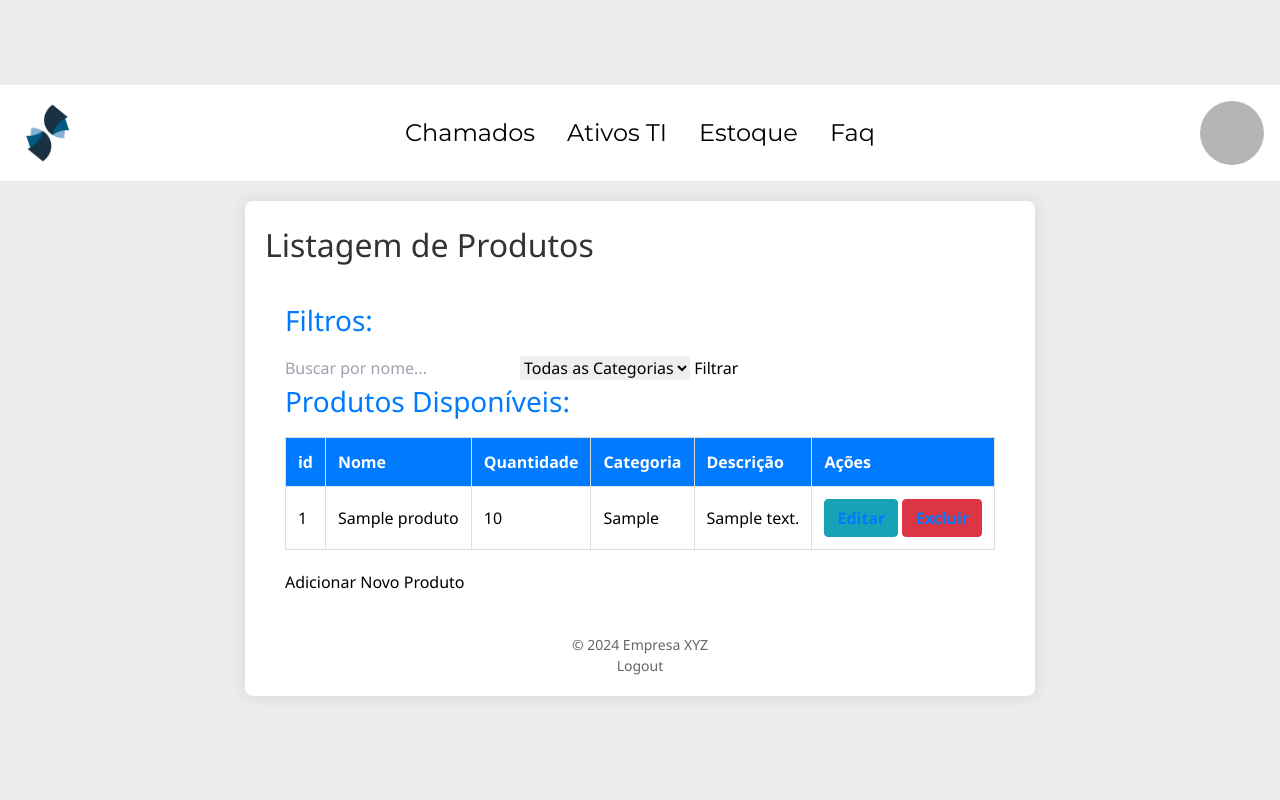
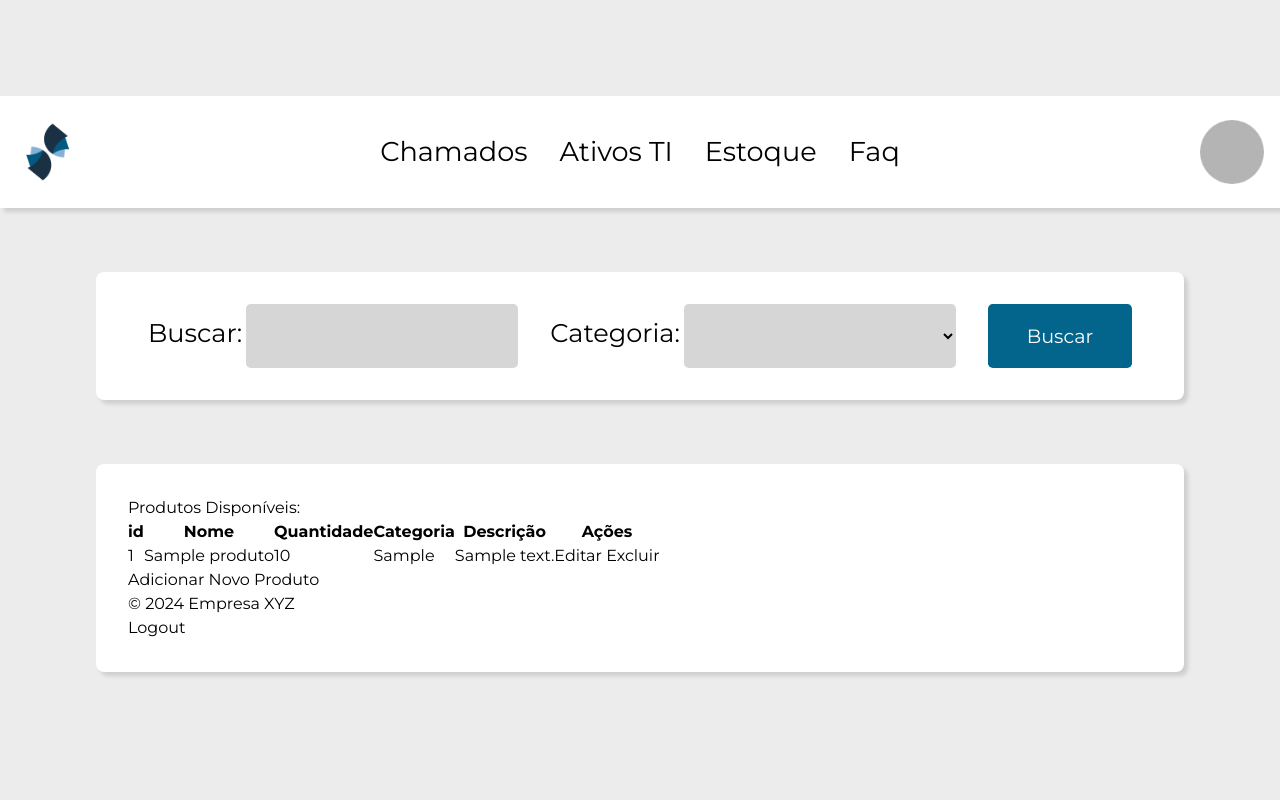
Before and after one commit to jaomanesco/projeto-estoque, a PHP site: page / in a window 1280 px wide. Run offline with PHP 8.4, Linux system fonts and the light colour scheme; the visitor is signed in with stand-in values (Sample User, id 1); tables that the repository leaves empty or names only in its code hold one stand-in row (values such as "Sample post"); style sheets or scripts are compiled from the project's sources; some libraries are stand-ins or nearby versions.

Commit message:
trabalhando com a header

```diff
--- a/index.php
+++ b/index.php
@@ -33,6 +33,7 @@ $result = $conn->query($sql);
 ?>
 <!DOCTYPE html>
 <html lang="pt-BR">
+
 <head>
     <meta charset="UTF-8">
     <meta name="viewport" content="width=device-width, initial-scale=1.0">
@@ -44,12 +45,13 @@ $result = $conn->query($sql);
     <!-- SweetAlert2 JS -->
     <script src="https://cdn.jsdelivr.net/npm/sweetalert2@11"></script>
 </head>
+
 <body>
     <div class="navbar">
         <div class="logo">
             <img src="frontend/assets/logo-no-bc.png" alt="logo saine">
         </div>
-        <div class="options">
+        <div class="links">
             <a href="#">Chamados</a>
             <a href="#">Ativos TI</a>
             <a href="#">Estoque</a>
@@ -59,18 +61,17 @@ $result = $conn->query($sql);
             <img src="frontend/assets/circulo.png" alt="perfil">
         </div>
     </div>
-    <div class="container">
+
 <header>
-            <h1>Listagem de Produtos</h1>
-        </header>
-        <main>
-            <section>
-                <h2>Filtros:</h2>
-                <div class="filters">
     <form id="filtersForm" method="GET" action="">
-                        <input type="text" id="searchInput" name="search" placeholder="Buscar por nome..." value="<?php echo htmlspecialchars($searchTerm); ?>">
+        <div>
+            <label for="searchInput">Buscar:</label>
+            <input type="text" id="searchInput" name="search" value="<?php echo htmlspecialchars($searchTerm); ?>">
+        </div>
+        <div>
+            <label for="categoryFilter">Categoria:</label>
             <select id="categoryFilter" name="category">
-                            <option value="">Todas as Categorias</option>
+                <option value=""></option>
                 <?php
                 // Consulta para obter categorias distintas
                 $categoryResult = $conn->query("SELECT DISTINCT categoria FROM produtos");
@@ -81,9 +82,13 @@ $result = $conn->query($sql);
                 }
                 ?>
             </select>
-                        <button type="submit">Filtrar</button>
+        </div>
+
+        <button type="submit">Buscar</button>
     </form>
-                </div>
+</header>
+
+<div class="container">
     <h2>Produtos Disponíveis:</h2>
     <table class="produtos-tabela">
         <thead>
@@ -124,15 +129,12 @@ $result = $conn->query($sql);
             ?>
         </tbody>
     </table>
-            </section>
     <a href="backend/inserir_produto.php" class="btn-adicionar">Adicionar Novo Produto</a>
-        </main>
     <footer>
         <p>&copy; <?php echo date('Y'); ?> Empresa XYZ</p>
         <p><a href="backend/logout.php">Logout</a></p>
     </footer>
 </div>
-
     <!-- Script para confirmar exclusão com SweetAlert2 -->
     <script>
         document.addEventListener('DOMContentLoaded', function () {
@@ -162,6 +164,7 @@ $result = $conn->query($sql);
         });
     </script>
 </body>
+
 </html>
 
 <?php
--- a/styles.css
+++ b/styles.css
@@ -1,183 +1,103 @@
+@import url('https://fonts.googleapis.com/css2?family=Montserrat:ital,wght@0,100..900;1,100..900&family=Open+Sans:ital,wght@0,300..800;1,300..800&display=swap');
 
+:root {
+    --box-shadow: 4px 4px 4px #00000020;
+}
 
-/* Reset de estilos básico */
 * {
     margin: 0;
     padding: 0;
+    text-decoration: none;
+    border: none;
     box-sizing: border-box;
+    font-family: "Montserrat";
 }
 
 body {
     display: flex;
     flex-direction: column;
-    font-family: 'Segoe UI', Tahoma, Geneva, Verdana, sans-serif;
-    background-color: #ececec; /* Fundo cinza claro */
-    display: flex;
     justify-content: center;
     align-items: center;
+    font-family: sans-serif;
+    background-color: #ececec;
     min-height: 100vh;
 }
 
 .container {
-    max-width: 1000px;
-    margin: 20px;
-    background-color: #ffffff; /* Fundo branco do conteúdo */
-    padding: 20px;
+    margin: 2rem;
+    background-color: #fff;
+    padding: 2rem;
     border-radius: 8px;
-    box-shadow: 0 0 15px rgba(0, 0, 0, 0.1);
+    box-shadow: var(--box-shadow);
+    width: 68rem;
 }
 
 .navbar {
     display: flex;
     background-color: #ffffff;
     width: 100%;
-    height: 6rem;
+    height: 7rem;
     justify-content: space-between;
     padding: 1rem;
     align-items: center;
+    box-shadow: 4px 4px 4px #00000020;
 }
+
+.links {
+    display: flex;
+    font-size: 1.7rem;
+    gap: 2rem;
+}
+
 .logo, .profile {
     height: 4rem;
     width: 4rem;
 }
 
-.options{
+header {
     display: flex;
-    gap: 2rem;
+    justify-content: center;
     align-items: center;
+    width: 68rem;
+    margin: 2rem;
+    background-color: #ffffff; /* Fundo branco do conteúdo */
+    padding: 2rem;
+    border-radius: 8px;
+    box-shadow: var(--box-shadow);
+    margin-top: 4rem;
 }
 
-.options a{
-    text-align: center;
-    font-size: 1.5rem;
-    font-family: 'montserrat';
+header input, header select {
+    background-color: #d6d6d6;
+    height: 4rem;
+    width: 17rem;
+    border-radius: .3rem;
 }
 
-header {
-
+header button{
+    background-color: #03658c;
+    color: white;
+    font-size: 1.2rem;
+    height: 4rem;
+    width: 9rem;
+    border-radius: .3rem;
 }
 
-header h1 {
-    font-size: 32px;
-    color: #333; /* Cor do título */
-    margin-bottom: 10px;
+header label {
+    font-size: 1.6rem;
+    color: #000000; /* Cor black para títulos */
 }
 
-header .btn-adicionar {
-    display: inline-block;
-    padding: 12px 24px;
-    background-color: #007bff;
-    color: white;
-    text-align: center;
-    text-decoration: none;
-    border-radius: 5px;
-    font-size: 16px;
-    margin-top: 10px;
-    border: 1px solid #007bff;
-    box-shadow: 0 4px 8px rgba(0, 0, 0, 0.1);
-    transition: background-color 0.3s, box-shadow 0.3s;
+form {
+    display: flex;
+    justify-content: center;
+    align-items: center;
+    gap: 2rem;
 }
 
-header .btn-adicionar:hover {
-    background-color: #0056b3;
-    box-shadow: 0 6px 12px rgba(0, 0, 0, 0.2);
-}
-
-header .btn-adicionar:active {
-    background-color: #004085;
-    box-shadow: 0 4px 8px rgba(0, 0, 0, 0.1);
-}
-
-main {
-    padding: 20px;
-}
-
-section h2 {
-    font-size: 28px;
-    color: #007bff; /* Cor azul para títulos */
-    margin-bottom: 15px;
-}
 
 .msg-success {
     color: #28a745;
     font-weight: bold;
     margin-bottom: 15px;
 }
-
-.produtos-tabela {
-    width: 100%;
-    border-collapse: collapse;
-    margin-bottom: 20px;
-}
-
-.produtos-tabela th,
-.produtos-tabela td {
-    padding: 12px;
-    text-align: left;
-    border: 1px solid #ddd;
-}
-
-.produtos-tabela th {
-    background-color: #007bff;
-    color: white;
-}
-
-.produtos-tabela tr:nth-child(even) {
-    background-color: #f2f2f2;
-}
-
-.produtos-tabela tr:hover {
-    background-color: #ddd;
-}
-
-.produtos-tabela a {
-    color: #007bff;
-    text-decoration: none;
-    font-weight: bold;
-    display: inline-block;
-    padding: 6px 12px;
-    border-radius: 4px;
-    transition: background-color 0.3s, color 0.3s;
-}
-
-.produtos-tabela a.btn-editar {
-    background-color: #17a2b8;
-    border: 1px solid #17a2b8;
-}
-
-.produtos-tabela a.btn-editar:hover {
-    background-color: #17a2b8;
-    color: white;
-}
-
-.produtos-tabela a.btn-excluir {
-    background-color: #dc3545;
-    border: 1px solid #dc3545;
-}
-
-.produtos-tabela a.btn-excluir:hover {
-    background-color: #c82333;
-    color: white;
-}
-
-footer {
-    text-align: center;
-    margin-top: 20px;
-    color: #666;
-    font-size: 14px;
-}
-
-.btn-logout {
-    background-color: #6c757d;
-    color: white;
-    padding: 8px 16px;
-    border-radius: 5px;
-    text-decoration: none;
-    font-size: 16px;
-    border: 1px solid #6c757d;
-    transition: background-color 0.3s, box-shadow 0.3s;
-}
-
-.btn-logout:hover {
-    background-color: #5a6268;
-}
```
Lines whose indentation alone changed are shown as unchanged.
